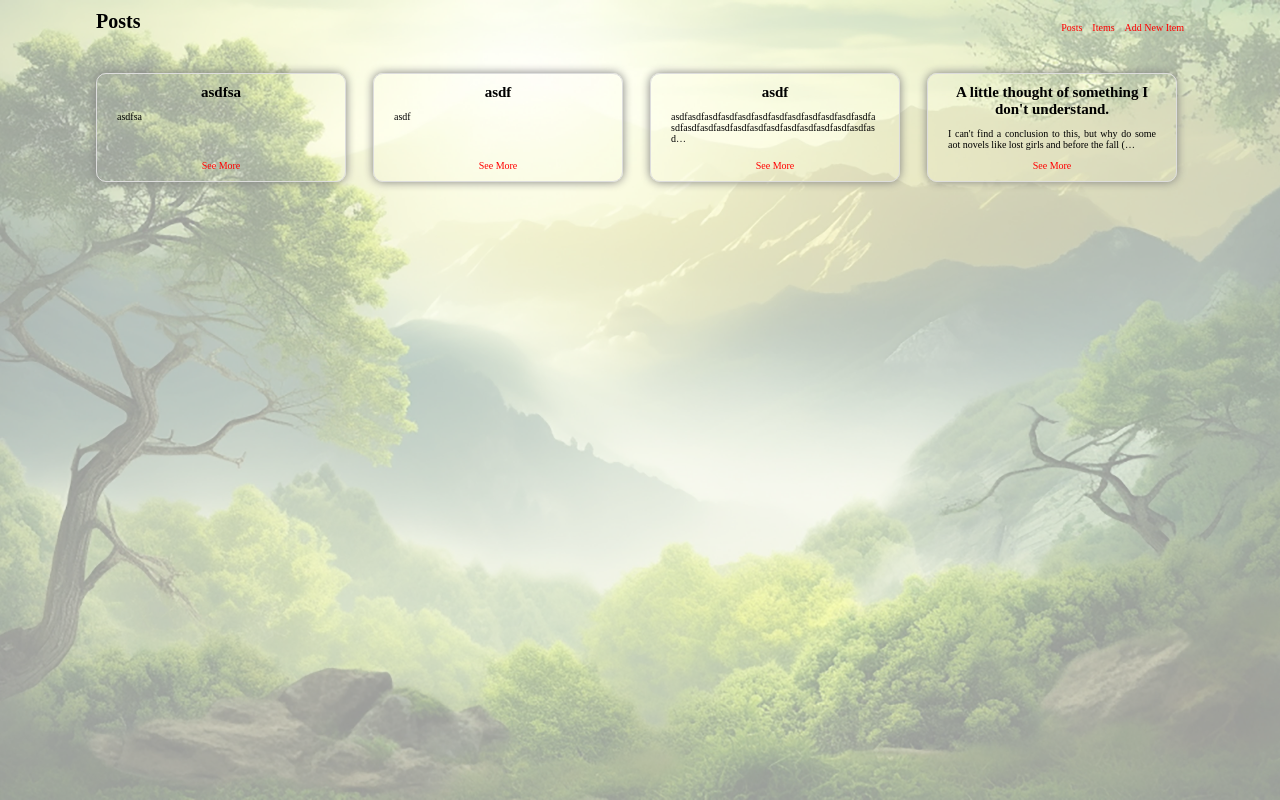
After one commit to ibrohimmath/django_crud, a Django app: page /posts/ in a window 1280 px wide. The commit adds this page. Run offline with Django 5.2, Linux system fonts and the light colour scheme; data comes from the database, SQL or seed files in the repository; both versions use the stored data as it was after the commit.

Commit message:
blogs added

```diff
--- a/helloworld/crud/admin.py
+++ b/helloworld/crud/admin.py
@@ -1,4 +1,5 @@
 from django.contrib import admin
-from .models import Item
+from .models import Item, Post
 
 admin.site.register(Item)
+admin.site.register(Post)
--- a/helloworld/crud/models.py
+++ b/helloworld/crud/models.py
@@ -5,3 +5,11 @@ class Item(models.Model):
 
   def __str__(self):
     return self.name
+
+class Post(models.Model):
+  id = models.PositiveIntegerField(primary_key=True)
+  title = models.CharField(max_length = 50)
+  description = models.TextField()
+
+  def __str__(self):
+    return self.title
--- a/helloworld/crud/urls.py
+++ b/helloworld/crud/urls.py
@@ -2,6 +2,8 @@ from django.urls import path
 from . import views
 
 urlpatterns = [
-  path("", views.index, name = 'details'),
-  path("add/", views.add, name='details_add'),
+  path("", views.get_posts, name = 'posts'),
+  path("<int:post_id>", views.get_post, name = 'post'),
+  path("items/", views.index, name = 'items'),
+  path("items/add/", views.add, name='details_add'),
 ]
--- a/helloworld/crud/views.py
+++ b/helloworld/crud/views.py
@@ -1,11 +1,18 @@
 from django.http import HttpResponse
 from django.shortcuts import render
-from .models import Item
+from .models import Item, Post
 
 def index(request):
   items = Item.objects.all()
-  context = {}
-  return render(request, "details.html")
+  return render(request, "details.html", {"items": items})
 
 def add(request):
   return render(request, "details_add.html")
+
+def get_posts(request):
+  posts = Post.objects.all()
+  return render(request, "posts.html", {"posts": posts})
+
+def get_post(request, post_id):
+  post = Post.objects.get(id=post_id)
+  return render(request, "post.html", {"post": post})
--- a/helloworld/helloworld/settings.py
+++ b/helloworld/helloworld/settings.py
@@ -119,7 +119,10 @@ USE_TZ = True
 # Static files (CSS, JavaScript, Images)
 # https://docs.djangoproject.com/en/5.1/howto/static-files/
 
-STATIC_URL = 'static/'
+STATIC_URL = '/static/'
+STATICFILES_DIRS = [
+    os.path.join(BASE_DIR, "static"),
+]
 
 # Default primary key field type
 # https://docs.djangoproject.com/en/5.1/ref/settings/#default-auto-field
--- a/helloworld/helloworld/urls.py
+++ b/helloworld/helloworld/urls.py
@@ -20,6 +20,6 @@ from . import views
 
 urlpatterns = [
     path('admin/', admin.site.urls),
-    path("crud/", include("crud.urls")),
     path("", views.index, name = 'home'),
+    path("posts/", include("crud.urls")),
 ]
--- a/helloworld/helloworld/views.py
+++ b/helloworld/helloworld/views.py
@@ -3,4 +3,4 @@ from django.shortcuts import render
 
 def index(request):
   # return HttpResponse("Home page")
-  return render(request, "index.html")
+  return render(request, "main.html")
--- /dev/null
+++ b/helloworld/static/css/main.css
@@ -0,0 +1,98 @@
+* {
+  box-sizing: border-box;
+  margin: 0;
+  padding: 0;
+}
+
+html {
+  font-size: 10px;
+}
+
+a {
+  color: red;
+  text-decoration: none;
+  position: relative;
+  transition: all 0.3s ease-in-out; /* Smooth effect */
+}
+
+a::after {
+  content: '';
+  position: absolute;
+  left: 0;
+  bottom: 0;
+  width: 0;
+  height: 1px;
+  background: red;
+  transition: width 0.3s ease-in-out; /* Transition effect for underline */
+}
+
+a:hover::after {
+  width: 100%; /* Expands the underline smoothly */
+}
+
+.background-image {
+  position: fixed; /* Use fixed for a true background effect */
+  top: 0;
+  left: 0;
+  width: 100%;
+  height: 100vh;
+  object-fit: cover;
+  opacity: 0.4;
+  z-index: 0; /* Ensure this is lower than other content */
+  pointer-events: none; /* Prevent interaction with the image */
+}
+
+.container {
+  position: relative; /* Position relative ensures z-index works */
+  width: 85%;
+  margin: auto;
+  z-index: 10; /* Ensure this is higher than the background */
+}
+
+header {
+  display: flex;
+  justify-content: space-between;
+  align-items: flex-end;
+  padding-top: 10px;
+}
+
+main {
+  padding: 40px 0;
+  position: relative;
+}
+
+.post-card {
+  max-width: 250px;
+  max-height: 300px;
+  border: 1px solid #ddd;
+  padding: 10px 20px;
+  text-align: center;
+  border-radius: 10px;
+  box-shadow: 0 0 10px 0 gray;
+  display: flex;
+  flex-direction: column;
+  gap: 10px;
+  z-index: 20; /* Ensure cards are above the background */
+  position: relative; /* Ensure z-index applies */
+}
+
+.post-title {
+  font-size: 1.5rem;
+}
+
+.post-description {
+  width: 100%;
+  overflow-wrap: break-word;
+  word-break: break-word;
+  text-align: justify;
+  overflow-y: auto;
+}
+
+.post-card__link {
+  margin-top: auto;
+}
+
+.item {
+  font-size: 1.4rem;
+  font-weight: 600;
+}
--- a/helloworld/templates/index.html
+++ b/helloworld/templates/index.html
@@ -1,15 +1,26 @@
+{% load static  %}
 <!DOCTYPE html>
 <html lang="en">
 <head>
   <meta charset="UTF-8">
   <meta name="viewport" content="width=device-width, initial-scale=1.0">
   <title>Document</title>
+  <link rel="stylesheet" href="{% static 'css/main.css' %}">
 </head>
 <body>
-  <h1>Home Page</h1>
-  <p style="display: flex; align-items: center; gap: 10px;">
-    <a href="{% url 'details' %}">Details</a>
-    <a href="{% url 'details_add' %}">Add New Item</a>
-  </p>
+  <img class="background-image" src="{% static 'img/background.jpg' %}" />
+  <div class="container">
+    <header>
+      <h1>{% block title %} {% endblock %}</h1>
+      <nav style="display: flex; align-items: center; gap: 10px;">
+        <a href="{% url 'posts' %}">Posts</a>
+        <a href="{% url 'items' %}">Items</a>
+        <a href="{% url 'details_add' %}">Add New Item</a>
+      </nav>
+   </header>
+   <main>
+    {% block content %} {% endblock %}
+   </main>
+  </div>
 </body>
 </html>
--- /dev/null
+++ b/helloworld/templates/main.html
@@ -0,0 +1,3 @@
+{% extends 'index.html' %}
+
+{% block title %} Home {% endblock %}
--- /dev/null
+++ b/helloworld/templates/posts.html
@@ -0,0 +1,19 @@
+{% extends 'index.html' %}
+
+{% load static %}
+
+{% block title %} Posts {% endblock %}
+
+{% block content %}
+<div style="display: grid; grid-template-columns: repeat(4, 1fr); gap: 20px;">
+  {% for post in posts %}
+  <div class="post-card">
+    <h1 class="post-title">{{ post.title }}</h1>
+    <p class="post-description">
+      {{ post.description|truncatechars:100 }}
+    </p>
+    <a class="post-card__link" href="{% url 'post' post.id %}">See More</a>
+  </div>
+  {% endfor %}
+</div>
+{% endblock %}
```
Also changed, not shown: helloworld/templates/details.html (+12 -12 lines), helloworld/templates/details_add.html (+3 -11 lines), helloworld/templates/post.html (added, +13 -0 lines), helloworld/crud/migrations/0002_post.py (added), helloworld/crud/migrations/0003_alter_post_id.py (added), helloworld/db.sqlite3, helloworld/static/img/background.jpg (added).
